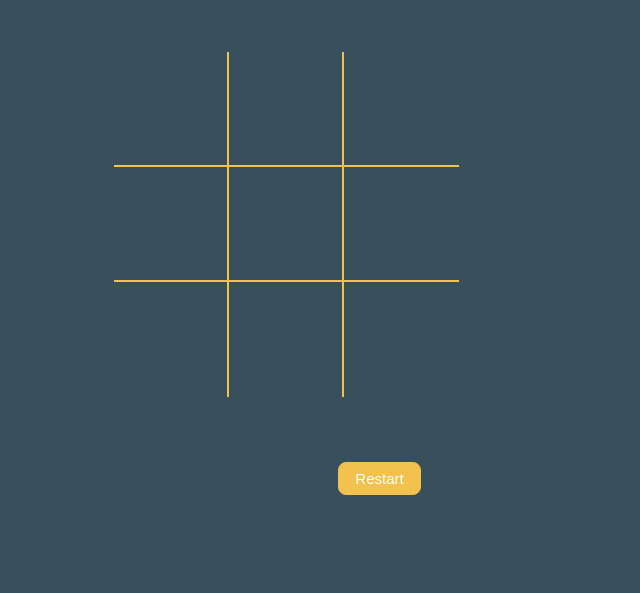
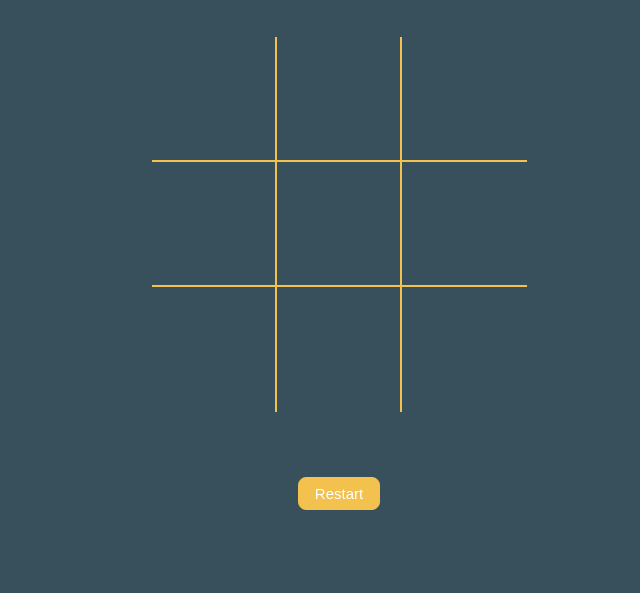
Before and after one commit to me-sahid/tic-tac-toe, a plain HTML site: page index.html in a window 1280 px wide. Shown: the part 207-800 px from the top of the page, without its empty margins (301-941 px from the left). Drawn offline with Linux system fonts and the light colour scheme; a web font is replaced by a local one.

Commit message:
Update style.css

```diff
--- a/style.css
+++ b/style.css
@@ -43,7 +43,6 @@ button{
     font-family: "Finger Paint", sans-serif;
     color: var(--whiteGame);
     margin-top: 50px;
-    margin-left: 81px;
 
 }
 
@@ -63,11 +62,12 @@ h1{
     display: flex;
     flex-wrap: wrap;
     margin-top: 40px;
+    margin-left: 76px;
 }
 
 .box{
-    height: 115px;  /*If some issue happen turn width and height to 150px*/
-    width: 115px;
+    height: 125px;  /*If some issue happen turn width and height to 150px*/
+    width: 125px;
     display: flex;
     justify-content: center;
     align-items: center;
```
